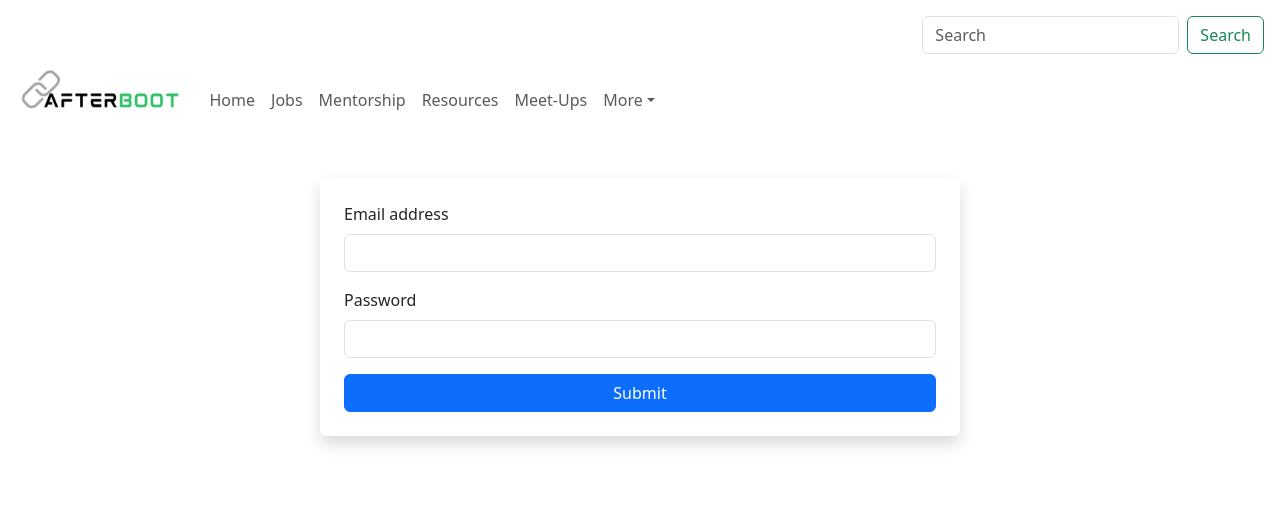
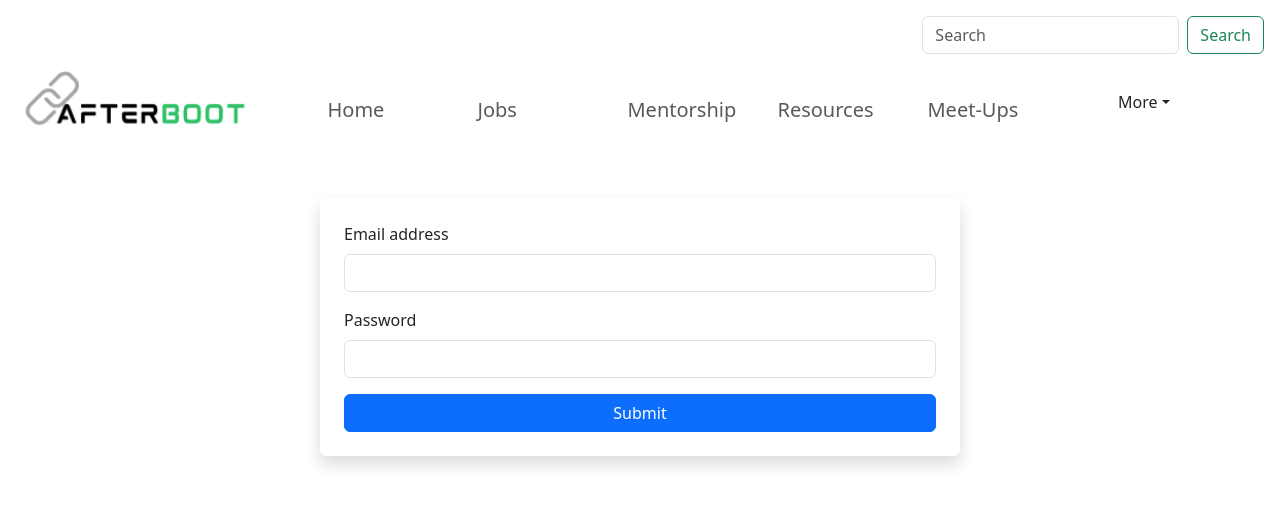
Before and after one commit to 21mooie/BloomKnowledgeBurg, a React (Vite) app: page /login in a window 1280 px wide. Shown: the top 506 px of the page. Built offline with nearby package versions, Linux system fonts and the light colour scheme.

Commit message:
Space out navbar

```diff
--- a/src/Components/Navbvar.css
+++ b/src/Components/Navbvar.css
@@ -1,5 +1,5 @@
 .size {
-    height: 50px;
+    height: 70px;
 }
 
 .nav {
@@ -9,8 +9,13 @@
 
 .link {
     text-decoration: none;
+    width: 150px;
 }
 
 .form {
     width: 250px;
 }
+
+.hamburger {
+    width: 150px;
+}
--- a/src/Components/Navbvar.jsx
+++ b/src/Components/Navbvar.jsx
@@ -29,38 +29,36 @@ const Navbvar = () => {
             {" "}
             <img src={logo} alt="" className="size"/>
           </Navbar.Brand>
-          <Navbar.Toggle aria-controls="navbarScroll" />
-          <Navbar.Collapse id="navbarScroll">
           <Nav
-              className="mt-3"
-              style={{ maxHeight: "100px" }}
+            className="mt-3 d-flex"
+            style={{ maxHeight: "100px"}}
             navbarScroll
           >
             <Link to={`/`} className="link">
-                <Nav.Link href="#general">Home</Nav.Link>
+              <Nav.Link href="#general" className="fs-5">Home</Nav.Link>
             </Link>
 
             <Link to={`/jobs`} className="link">
-                <Nav.Link href="#general">Jobs</Nav.Link>
+              <Nav.Link href="#general" className="fs-5">Jobs</Nav.Link>
             </Link>
             <Link to={`/`} className="link">
-                <Nav.Link href="#mentors">Mentorship</Nav.Link>
+              <Nav.Link href="#mentors" className="fs-5">Mentorship</Nav.Link>
             </Link>
             <Link to={`/`} className="link">
-                <Nav.Link href="#action2"> Resources </Nav.Link>
+              <Nav.Link href="#action2" className="fs-5"> Resources </Nav.Link>
             </Link>
             <Link to={`/`} className="link">
-                <Nav.Link href="#action2">Meet-Ups </Nav.Link>
+              <Nav.Link href="#action2" className="fs-5">Meet-Ups </Nav.Link>
             </Link>
 
-              <NavDropdown title="More" id="navbarScrollingDropdown">
+
+          </Nav>
+          <NavDropdown title="More" id="navbarScrollingDropdown" className="hamburger">
               <NavDropdown.Item href="#action3">Help</NavDropdown.Item>
               <NavDropdown.Item href="#action4">Contact Us</NavDropdown.Item>
               <NavDropdown.Divider />
               <NavDropdown.Item href="#action5">About</NavDropdown.Item>
             </NavDropdown>
-            </Nav>
-          </Navbar.Collapse>
         </Container>
       </Navbar>
     </div>
```
Lines whose indentation alone changed are shown as unchanged.
